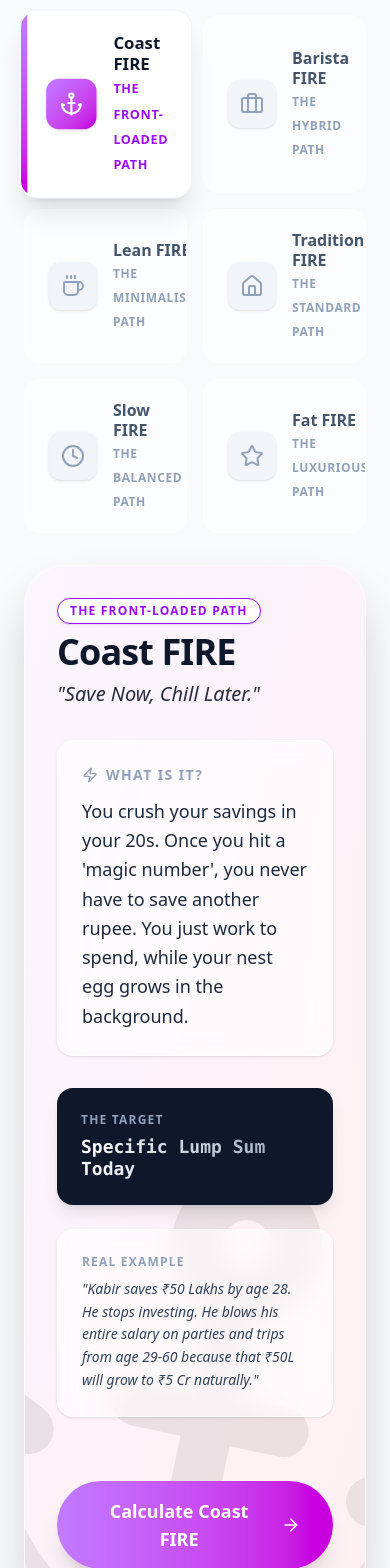
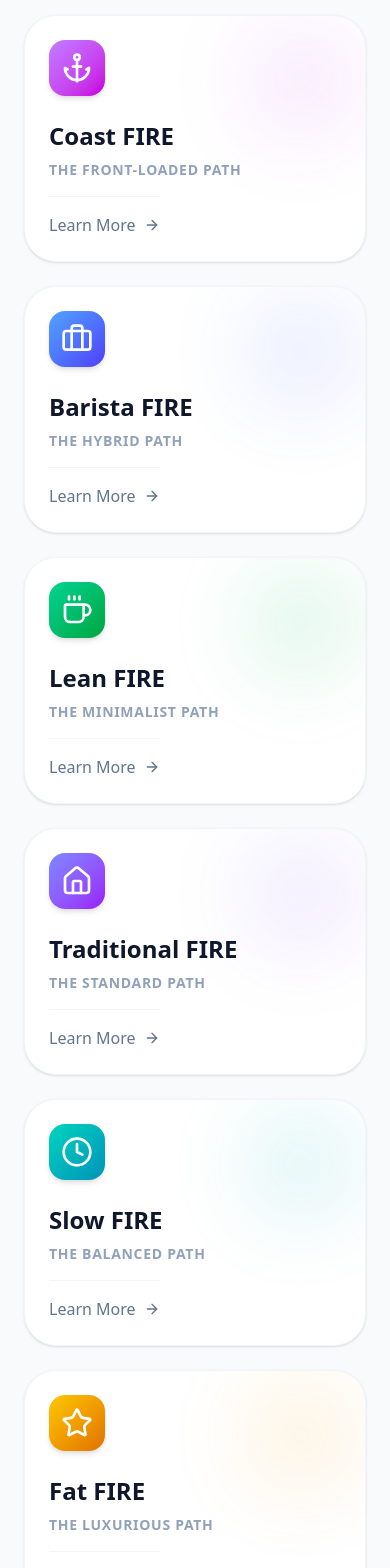
Before and after one commit to Rebaka8/retirement-calculator-app, a React (Vite) app: page / in a window 390 px wide. Shown: the part 5400-6968 px from the top of the page. Built offline with nearby package versions, Linux system fonts and the light colour scheme.

Commit message:
modifed report status

```diff
--- a/src/components/Landing/FireTypes.jsx
+++ b/src/components/Landing/FireTypes.jsx
@@ -1,23 +1,17 @@
 import React, { useState } from 'react';
 import { motion, AnimatePresence } from 'framer-motion';
-import { TrendingUp, Coffee, Home, Clock, Anchor, Briefcase, ArrowRight, Zap, Star } from 'lucide-react';
+import { TrendingUp, Coffee, Home, Clock, Anchor, Briefcase, ArrowRight, Zap, Star, X } from 'lucide-react';
 import ScrollArrow from '../UI/ScrollArrow';
 
 const FireTypes = () => {
-    // Set 'coast' as default (The lowest entry point)
-    const [activeTab, setActiveTab] = useState('coast');
+    const [selectedFireType, setSelectedFireType] = useState(null);
 
     // Ordered by Savings/Corpus Needed (Ascending)
-    // 1. Coast (Save small lump sum, let it grow)
-    // 2. Barista (Save partial corpus, keep working)
-    // 3. Lean (Save full minimalist corpus)
-    // 4. Traditional (Save full standard corpus)
-    // 5. Slow (Save standard corpus + buffer time)
-    // 6. Fat (Save massive luxury corpus)
     const fireTypes = {
         coast: {
+            id: 'coast',
             title: "Coast FIRE",
-            icon: <Anchor className="w-6 h-6" />,
+            icon: <Anchor className="w-8 h-8" />,
             color: "purple",
             gradient: "from-purple-400 to-fuchsia-600",
             bgGradient: "from-purple-50 via-pink-50 to-rose-50",
@@ -28,20 +22,22 @@ const FireTypes = () => {
             corpus: "Specific Lump Sum Today"
         },
         barista: {
+            id: 'barista',
             title: "Barista FIRE",
-            icon: <Briefcase className="w-6 h-6" />,
+            icon: <Briefcase className="w-8 h-8" />,
             color: "blue",
             gradient: "from-blue-400 to-indigo-600",
             bgGradient: "from-blue-50 via-indigo-50 to-cyan-50",
             desc: "The Hybrid Path",
-            tagline: "Work to Live, Don't Live to Work.",
+            tagline: "Work to Live, Don't Live.",
             detail: "You save enough to cover rent and basics. Then, you quit your high-stress career to work a fun, low-stress job (like a Barista) just for extra cash or health benefits.",
             example: "Aravind quits his 12-hour corporate shift. His investments pay the EMI. He now teaches Guitar 3 hours a day for pocket money and is much happier.",
             corpus: "15x Expenses + Part-time Income"
         },
         lean: {
+            id: 'lean',
             title: "Lean FIRE",
-            icon: <Coffee className="w-6 h-6" />,
+            icon: <Coffee className="w-8 h-8" />,
             color: "emerald",
             gradient: "from-emerald-400 to-green-600",
             bgGradient: "from-emerald-50 via-green-50 to-teal-50",
@@ -52,8 +48,9 @@ const FireTypes = () => {
             corpus: "15x - 20x Annual Expenses"
         },
         traditional: {
+            id: 'traditional',
             title: "Traditional FIRE",
-            icon: <Home className="w-6 h-6" />,
+            icon: <Home className="w-8 h-8" />,
             color: "indigo",
             gradient: "from-indigo-400 to-purple-600",
             bgGradient: "from-indigo-50 via-purple-50 to-violet-50",
@@ -64,8 +61,9 @@ const FireTypes = () => {
             corpus: "25x Annual Expenses"
         },
         slow: {
+            id: 'slow',
             title: "Slow FIRE",
-            icon: <Clock className="w-6 h-6" />,
+            icon: <Clock className="w-8 h-8" />,
             color: "teal",
             gradient: "from-teal-400 to-cyan-600",
             bgGradient: "from-teal-50 via-cyan-50 to-sky-50",
@@ -76,8 +74,9 @@ const FireTypes = () => {
             corpus: "25x - 30x Annual Expenses"
         },
         fat: {
+            id: 'fat',
             title: "Fat FIRE",
-            icon: <Star className="w-6 h-6" />,
+            icon: <Star className="w-8 h-8" />,
             color: "yellow", // Gold/Luxury
             gradient: "from-yellow-400 to-amber-600",
             bgGradient: "from-yellow-50 via-amber-50 to-orange-50",
@@ -90,7 +89,7 @@ const FireTypes = () => {
     };
 
     return (
-        <section className="py-12 relative" id="fire-types">
+        <section className="py-12 relative min-h-screen" id="fire-types">
             <div className="max-w-7xl mx-auto px-6 relative z-10">
 
                 {/* Header with Visual Pop */}
@@ -111,139 +110,139 @@ const FireTypes = () => {
                     </p>
                 </div>
 
-                <div className="flex flex-col lg:flex-row gap-8 items-start">
-
-                    {/* Sidebar Buttons (Glassmorphic) */}
-                    <div className="lg:w-1/3 grid grid-cols-2 md:grid-cols-3 lg:grid-cols-1 gap-4 w-full">
-                        {Object.entries(fireTypes).map(([key, type]) => (
-                            <button
-                                key={key}
-                                onClick={() => setActiveTab(key)}
+                {/* Grid Layout for Cards */}
+                <div className="grid grid-cols-1 md:grid-cols-2 lg:grid-cols-3 gap-6 mb-12">
+                    {Object.values(fireTypes).map((type) => (
+                        <motion.button
+                            key={type.id}
+                            onClick={() => setSelectedFireType(type)}
+                            whileHover={{ y: -5 }}
+                            whileTap={{ scale: 0.98 }}
                             className={`
-                                    group relative overflow-hidden text-left px-6 py-5 rounded-2xl transition-all duration-300 flex items-center gap-4 border
-                                    ${activeTab === key
-                                        ? 'bg-white border-white/50 shadow-xl scale-105 z-10 ring-1 ring-slate-100'
-                                        : 'bg-white/60 border-white/20 hover:bg-white hover:shadow-md text-slate-500'}
+                                relative overflow-hidden group text-left p-6 rounded-[2rem] border transition-all duration-300 h-full flex flex-col
+                                bg-white hover:shadow-2xl hover:border-${type.color}-200 border-slate-100 shadow-sm
                             `}
                         >
-                                {/* Active Indicator Bar */}
-                                {activeTab === key && (
-                                    <motion.div
-                                        layoutId="active-marker"
-                                        className={`absolute left-0 top-0 bottom-0 w-1.5 bg-gradient-to-b ${type.gradient}`}
-                                    />
-                                )}
+                            {/* Colorful Gradient Blob Background */}
+                            <div className={`absolute top-0 right-0 w-32 h-32 bg-gradient-to-br ${type.gradient} opacity-10 blur-[40px] rounded-full group-hover:opacity-20 transition-opacity`} />
 
                             <div className={`
-                                    p-3 rounded-xl shrink-0 transition-colors shadow-sm
-                                    ${activeTab === key ? `bg-gradient-to-br ${type.gradient} text-white` : 'bg-slate-100 text-slate-400 group-hover:scale-110 duration-300'}
+                                w-14 h-14 rounded-2xl flex items-center justify-center mb-6 shadow-md
+                                bg-gradient-to-br ${type.gradient} text-white
                             `}>
                                 {type.icon}
                             </div>
-                                <div className="flex-1">
-                                    <span className={`block font-bold text-base md:text-lg leading-tight ${activeTab === key ? 'text-slate-900' : 'text-slate-600'}`}>
-                                        {type.title}
-                                    </span>
-                                    <span className={`text-xs font-semibold uppercase tracking-wider ${activeTab === key ? `text-${type.color}-600` : 'text-slate-400'}`}>
-                                        {type.desc}
-                                    </span>
+
+                            <h3 className="text-2xl font-black text-slate-900 mb-2">{type.title}</h3>
+                            <p className="text-sm font-bold uppercase tracking-wider text-slate-400 mb-4">{type.desc}</p>
+
+                            <div className="mt-auto pt-4 border-t border-slate-100 flex items-center text-slate-500 font-medium group-hover:text-slate-900 transition-colors">
+                                Learn More <ArrowRight className="w-4 h-4 ml-2 group-hover:translate-x-1 transition-transform" />
                             </div>
-                            </button>
+                        </motion.button>
                     ))}
                 </div>
 
-                    {/* Main Content Card (Glass + Gradient) */}
-                    <div className="lg:w-2/3 w-full">
-                        <AnimatePresence mode="wait">
+                <ScrollArrow targetId="calculator-section" />
+
+                {/* Modal for Details */}
+                <AnimatePresence>
+                    {selectedFireType && (
                         <motion.div
-                                key={activeTab}
-                                initial={{ opacity: 0, x: 20, scale: 0.98 }}
-                                animate={{ opacity: 1, x: 0, scale: 1 }}
-                                exit={{ opacity: 0, x: -20, scale: 0.98 }}
-                                transition={{ duration: 0.4, ease: "easeOut" }}
+                            initial={{ opacity: 0 }}
+                            animate={{ opacity: 1 }}
+                            exit={{ opacity: 0 }}
+                            className="fixed inset-0 z-50 flex items-center justify-center p-4 bg-slate-900/60 backdrop-blur-sm"
+                            onClick={() => setSelectedFireType(null)}
+                        >
+                            <motion.div
+                                initial={{ opacity: 0, scale: 0.9, y: 20 }}
+                                animate={{ opacity: 1, scale: 1, y: 0 }}
+                                exit={{ opacity: 0, scale: 0.9, y: 20 }}
+                                onClick={(e) => e.stopPropagation()}
                                 className={`
-                                    relative overflow-hidden rounded-[2.5rem] p-8 md:p-12 shadow-2xl border border-white/50
-                                    bg-gradient-to-br ${fireTypes[activeTab].bgGradient}
+                                    relative w-full max-w-2xl max-h-[90vh] overflow-y-auto rounded-[2.5rem] shadow-2xl
+                                    bg-gradient-to-br ${selectedFireType.bgGradient} border border-white/50
                                 `}
                             >
-                                {/* Background Watermark Icon */}
-                                <div className="absolute -bottom-10 -right-10 opacity-[0.07] transform rotate-12 scale-150">
-                                    {React.cloneElement(fireTypes[activeTab].icon, { size: 400, className: `text-black` })}
+                                {/* Close Button */}
+                                <button
+                                    onClick={() => setSelectedFireType(null)}
+                                    className="absolute top-4 right-4 p-2 bg-white/50 hover:bg-white rounded-full transition-colors z-20 backdrop-blur-sm"
+                                >
+                                    <X className="w-6 h-6 text-slate-600" />
+                                </button>
+
+                                {/* Modal Content - Similar to previous Detail View */}
+                                <div className="p-8 md:p-10 relative overflow-hidden">
+                                    {/* Background Watermark */}
+                                    <div className="absolute -bottom-10 -right-10 opacity-[0.07] transform rotate-12 scale-150 pointer-events-none">
+                                        {React.cloneElement(selectedFireType.icon, { size: 300, className: `text-black` })}
                                     </div>
 
                                     <div className="relative z-10">
-                                    {/* Header Section */}
-                                    <div className="flex items-start justify-between mb-8">
-                                        <div>
                                         <div className="flex items-center gap-3 mb-2">
-                                                <div className={`px-3 py-1 rounded-full text-xs font-bold uppercase tracking-widest bg-white/80 backdrop-blur text-${fireTypes[activeTab].color}-600 shadow-sm border border-${fireTypes[activeTab].color}-100`}>
-                                                    {fireTypes[activeTab].desc}
-                                                </div>
-                                            </div>
-                                            <h3 className="text-4xl md:text-5xl font-black text-slate-900 tracking-tight mb-2">
-                                                {fireTypes[activeTab].title}
-                                            </h3>
-                                            <p className={`text-xl font-medium italic text-${fireTypes[activeTab].color}-700 opacity-90`}>
-                                                "{fireTypes[activeTab].tagline}"
-                                            </p>
-                                        </div>
-                                        <div className={`hidden md:flex p-4 rounded-2xl bg-white/80 backdrop-blur shadow-lg text-${fireTypes[activeTab].color}-500 transform rotate-3`}>
-                                            {React.cloneElement(fireTypes[activeTab].icon, { size: 48 })}
+                                            <div className={`px-3 py-1 rounded-full text-xs font-bold uppercase tracking-widest bg-white/80 backdrop-blur text-${selectedFireType.color}-600 shadow-sm border border-${selectedFireType.color}-100`}>
+                                                {selectedFireType.desc}
                                             </div>
                                         </div>
 
-                                    {/* Content Grid */}
-                                    <div className="space-y-8">
+                                        <h3 className="text-4xl font-black text-slate-900 tracking-tight mb-2">
+                                            {selectedFireType.title}
+                                        </h3>
+                                        <p className={`text-xl font-medium italic text-${selectedFireType.color}-700 opacity-90 mb-8`}>
+                                            "{selectedFireType.tagline}"
+                                        </p>
 
-                                        {/* Description */}
+                                        <div className="space-y-6">
                                             <div className="bg-white/60 backdrop-blur-md p-6 rounded-2xl border border-white/50 shadow-sm">
                                                 <h4 className="text-sm font-bold text-slate-400 uppercase tracking-widest mb-3 flex items-center gap-2">
                                                     <Zap className="w-4 h-4" /> What is it?
                                                 </h4>
-                                            <p className="text-lg md:text-xl text-slate-800 leading-relaxed font-medium">
-                                                {fireTypes[activeTab].detail}
+                                                <p className="text-lg text-slate-800 leading-relaxed font-medium">
+                                                    {selectedFireType.detail}
                                                 </p>
                                             </div>
 
-                                        <div className="grid grid-cols-1 md:grid-cols-2 gap-6">
-                                            {/* Target Card */}
-                                            <div className="bg-slate-900 text-white p-6 rounded-2xl shadow-lg relative overflow-hidden group">
-                                                <div className={`absolute top-0 right-0 w-32 h-32 bg-${fireTypes[activeTab].color}-500 blur-[50px] opacity-30 group-hover:opacity-50 transition-opacity`}></div>
+                                            <div className="grid grid-cols-1 md:grid-cols-2 gap-4">
+                                                <div className="bg-slate-900 text-white p-5 rounded-2xl shadow-lg relative overflow-hidden">
+                                                    <div className={`absolute top-0 right-0 w-24 h-24 bg-${selectedFireType.color}-500 blur-[40px] opacity-40`}></div>
                                                     <h4 className="text-xs font-bold text-slate-400 uppercase tracking-widest mb-2">The Target</h4>
-                                                <div className="text-lg md:text-2xl font-mono font-bold text-transparent bg-clip-text bg-gradient-to-r from-white to-slate-400 break-words leading-tight">
-                                                    {fireTypes[activeTab].corpus}
+                                                    <div className="text-xl font-mono font-bold text-transparent bg-clip-text bg-gradient-to-r from-white to-slate-400">
+                                                        {selectedFireType.corpus}
                                                     </div>
                                                 </div>
 
-                                            {/* Example Card */}
-                                            <div className="bg-white/60 backdrop-blur-md p-6 rounded-2xl border border-white/50 shadow-sm">
+                                                <div className="bg-white/60 backdrop-blur-md p-5 rounded-2xl border border-white/50 shadow-sm">
                                                     <h4 className="text-xs font-bold text-slate-400 uppercase tracking-widest mb-2">Real Example</h4>
-                                                <p className="text-slate-700 italic leading-relaxed text-sm">
-                                                    "{fireTypes[activeTab].example}"
+                                                    <p className="text-slate-700 italic text-sm leading-relaxed">
+                                                        "{selectedFireType.example}"
                                                     </p>
                                                 </div>
                                             </div>
 
-                                        {/* CTA */}
-                                        <div className="pt-8 flex justify-end">
+                                            <div className="pt-6 flex justify-end">
                                                 <button
-                                                onClick={() => document.getElementById('calculator-section')?.scrollIntoView({ behavior: 'smooth' })}
+                                                    onClick={() => {
+                                                        setSelectedFireType(null);
+                                                        document.getElementById('calculator-section')?.scrollIntoView({ behavior: 'smooth' });
+                                                    }}
                                                     className={`
-                                                    group flex items-center gap-3 px-8 py-4 rounded-full font-bold text-lg shadow-xl transition-all transform hover:-translate-y-1
-                                                    bg-gradient-to-r ${fireTypes[activeTab].gradient} text-white
+                                                        group flex items-center gap-3 px-6 py-3 rounded-full font-bold text-lg shadow-xl transition-all transform hover:-translate-y-1
+                                                        bg-gradient-to-r ${selectedFireType.gradient} text-white w-full sm:w-auto justify-center
                                                     `}
                                                 >
-                                                Calculate {fireTypes[activeTab].title}
+                                                    Calculate {selectedFireType.title}
                                                     <ArrowRight className="w-5 h-5 group-hover:translate-x-1 transition-transform" />
                                                 </button>
                                             </div>
                                         </div>
                                     </div>
+                                </div>
                             </motion.div>
+                        </motion.div>
+                    )}
                 </AnimatePresence>
-                    </div>
-                </div>
-                <ScrollArrow targetId="calculator-section" />
             </div>
         </section>
     );
--- a/src/components/Report/DownloadReport.js
+++ b/src/components/Report/DownloadReport.js
@@ -110,11 +110,41 @@ export const generateFireReport = (data, fireNumbers, mode = 'income') => {
             { name: "Fat FIRE", val: fireNumbers.fat, desc: "Luxury retirement" },
         ];
 
+        // Helper to calculate years (copied logic from FireContext for standalone report)
+        const calculateYears = (target) => {
+            const netWorth = parseFloat(data.currentCorpus) || 0;
+            if (netWorth >= target) return "Achieved!";
+
+            const savings = data.annualIncome - data.annualExpenses;
+            const r = (parseFloat(data.investmentReturnRate) || 8) / 100;
+            const i = (parseFloat(data.inflationRate) || 6) / 100;
+            const realReturn = ((1 + r) / (1 + i)) - 1;
+
+            if (savings <= 0) return "Impossible (No Savings)";
+
+            // NPER simplified
+            if (Math.abs(realReturn) < 0.001) {
+                const years = Math.ceil((target - netWorth) / savings);
+                return `~${years} Years`;
+            }
+
+            const numerator = (savings + (target * realReturn));
+            const denominator = (savings + (netWorth * realReturn));
+
+            if (denominator <= 0 || numerator / denominator <= 0) return "Check Inputs";
+
+            const years = Math.log(numerator / denominator) / Math.log(1 + realReturn);
+            const y = Math.max(0, Math.ceil(years));
+            return `Need ~${y} Years`;
+        };
+
         types.forEach(t => {
             const val = t.val || 0;
             doc.text(t.name, 25, y);
             doc.text(`Rs. ${(val / 10000000).toFixed(2)} Cr`, 80, y);
-            doc.text("In Progress", 140, y); // Dynamic years calc hard in simple pdf gen without importing helper, simplified.
+
+            const status = calculateYears(val);
+            doc.text(status, 140, y);
             y += 10;
         });
     }
@@ -122,7 +152,9 @@ export const generateFireReport = (data, fireNumbers, mode = 'income') => {
     // -- FOOTER --
     doc.setTextColor(150);
     doc.setFontSize(9);
-    doc.text("Generated by FIRE Tracker. Not financial advice.", 105, 280, { align: 'center' });
+    doc.text("Generated by FIRE Tracker. Calculations are personalized estimates for educational purposes only, not financial advice.", 105, 275, { align: 'center' });
+    doc.text("If anything in this report is not understood, please briefly go through the website.", 105, 280, { align: 'center' });
+    doc.text("Thank you for using our website!", 105, 285, { align: 'center' });
 
     doc.save("FIRE_Freedom_Plan.pdf");
 };
```
Also changed, not shown: 1 other file (tests, documents, lock files or other folders). Lines whose indentation alone changed are shown as unchanged.
